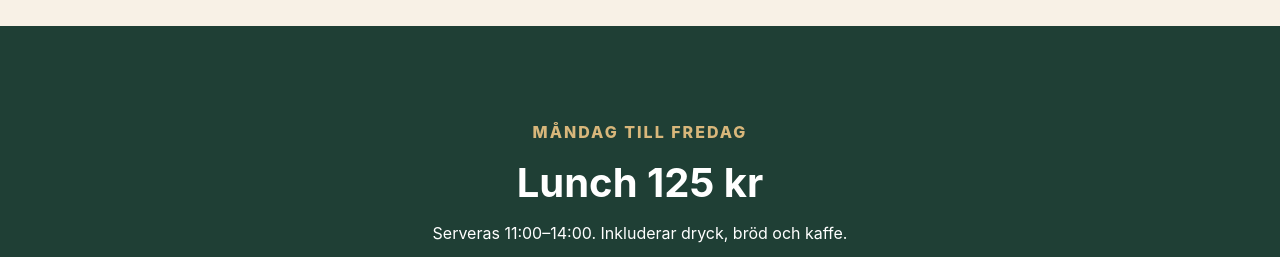
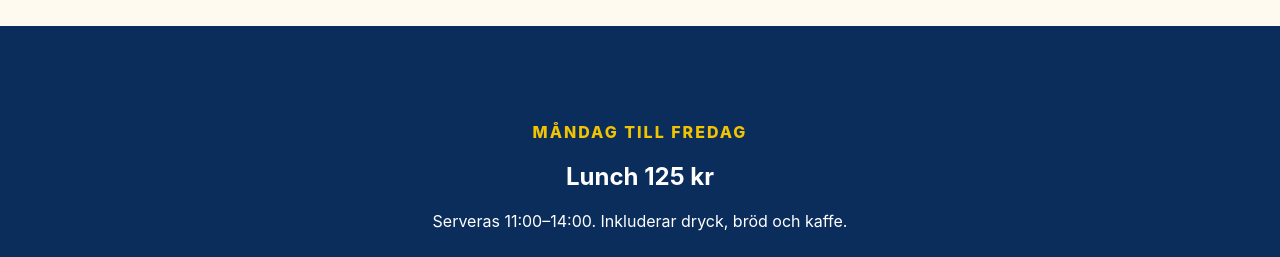
Before and after one commit to lafornetto/lafornetto, a React (Vite) app: page / in a window 1280 px wide. Shown: the part 1120-1377 px from the top of the page. Built offline with nearby package versions, Linux system fonts and the light colour scheme.

Commit message:
Update layout

```diff
--- a/src/App.css
+++ b/src/App.css
@@ -1,10 +1,21 @@
 :root {
-  --green-dark: #1f3f35;
-  --green: #2f5d50;
-  --gold: #d8b77b;
-  --cream: #f8f1e6;
-  --orange: #c96b32;
-  --text: #222222;
+  /* Svenska flaggan-inspirerat tema */
+  --blue-dark: #0b2d5c;
+  --blue: #164a8a;
+  --yellow: #f2c300;
+  --yellow-light: #ffd84d;
+
+  --cream: #fffaf0;
+  --white: #ffffff;
+  --text-dark: #1d1d1d;
+  --text-light: #f8f8f8;
+
+  /* Bakåtkompatibilitet för befintlig CSS */
+  --green-dark: var(--blue-dark);
+  --green: var(--blue);
+  --gold: var(--yellow);
+  --orange: var(--yellow);
+  --text: var(--text-dark);
 }
 
 * {
@@ -144,11 +155,21 @@ a {
 }
 
 .section-heading h2,
-.lunch-section h2,
-.contact-section h2 {
-  margin: 8px 0;
-  color: var(--green-dark);
-  font-size: 2.5rem;
+
+.lunch-section {
+  margin: 80px 0;
+  padding: 80px 24px;
+  color: var(--white);
+  text-align: center;
+  background: var(--blue-dark);
+}
+
+.lunch-section h2 {
+  color: var(--white);
+}
+
+.lunch-section .eyebrow {
+  color: var(--yellow);
 }
 
 .menu-grid {
--- a/src/components/Hero.tsx
+++ b/src/components/Hero.tsx
@@ -21,7 +21,7 @@ export function Hero({ language, setLanguage, t }: HeroProps) {
       className="hero"
       style={{
         backgroundImage: `
-          linear-gradient(rgba(16,36,31,0.68), rgba(16,36,31,0.9)),
+          linear-gradient(rgba(11,45,92,0.58), rgba(7,27,56,0.82)),
           url(${heroImage})
         `,
       }}
```
